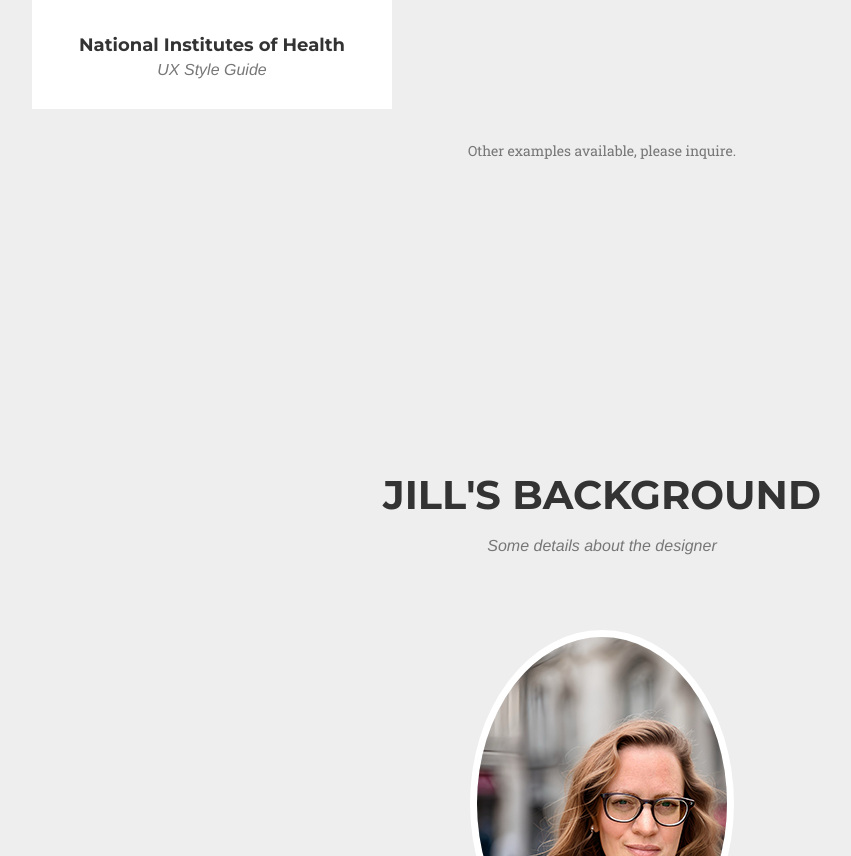
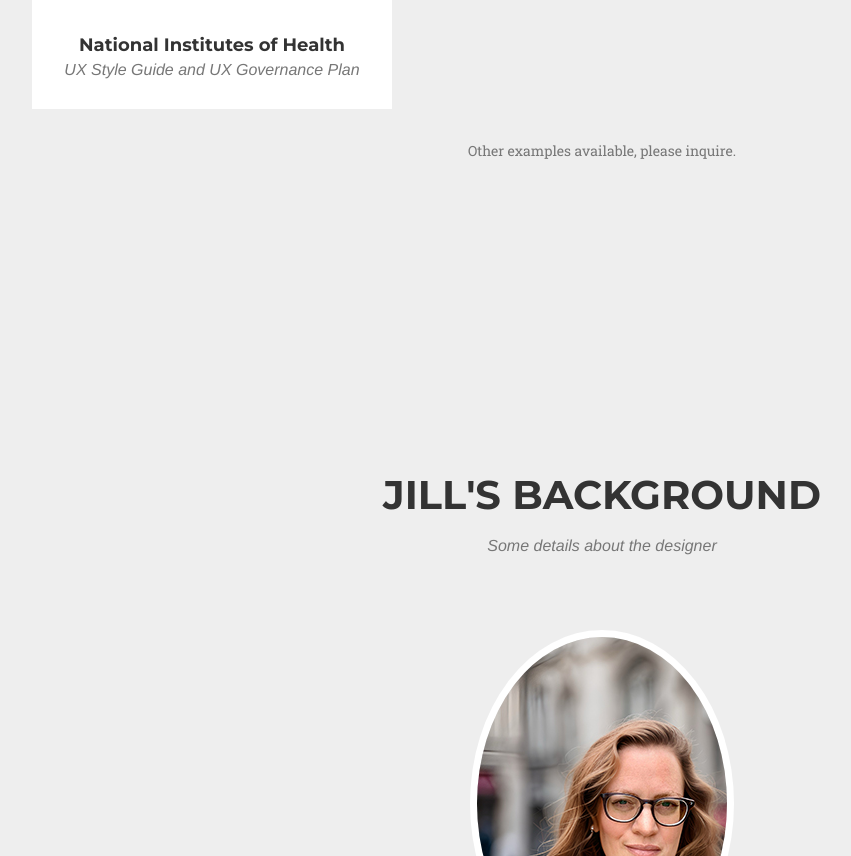
Before and after one commit to jlomaz/jlomaz.github.io, a website: page index.html in a window 1280 px wide. Shown: the part 3129-3985 px from the top of the page, without its empty margins (38-889 px from the left). Drawn offline with nearby package versions, Linux system fonts and the light colour scheme; a web font is replaced by a local one.

Commit message:
Update index.html

```diff
--- a/index.html
+++ b/index.html
@@ -284,7 +284,7 @@
                     </a>
                     <div class="portfolio-caption">
                         <h4>National Institutes of Health</h4>
-                        <p class="text-muted">UX Style Guide</p>
+                        <p class="text-muted">UX Style Guide and UX Governance Plan</p>
                     </div>
                 </div>
 
```
